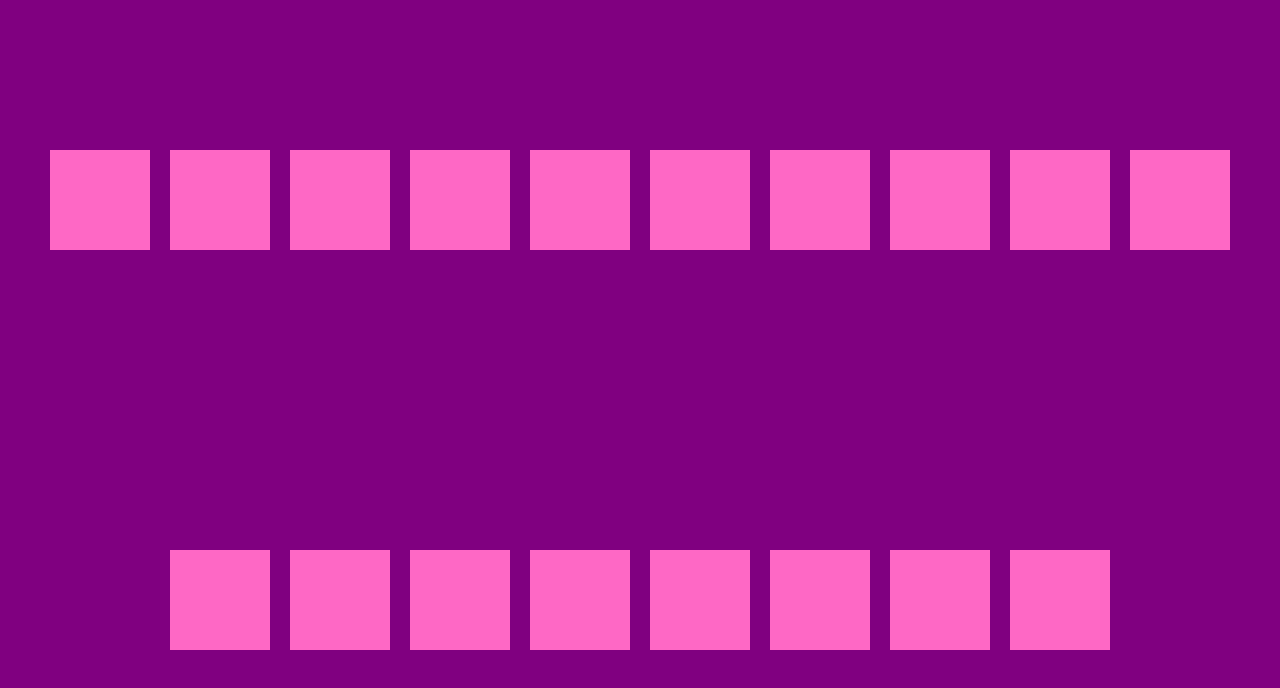
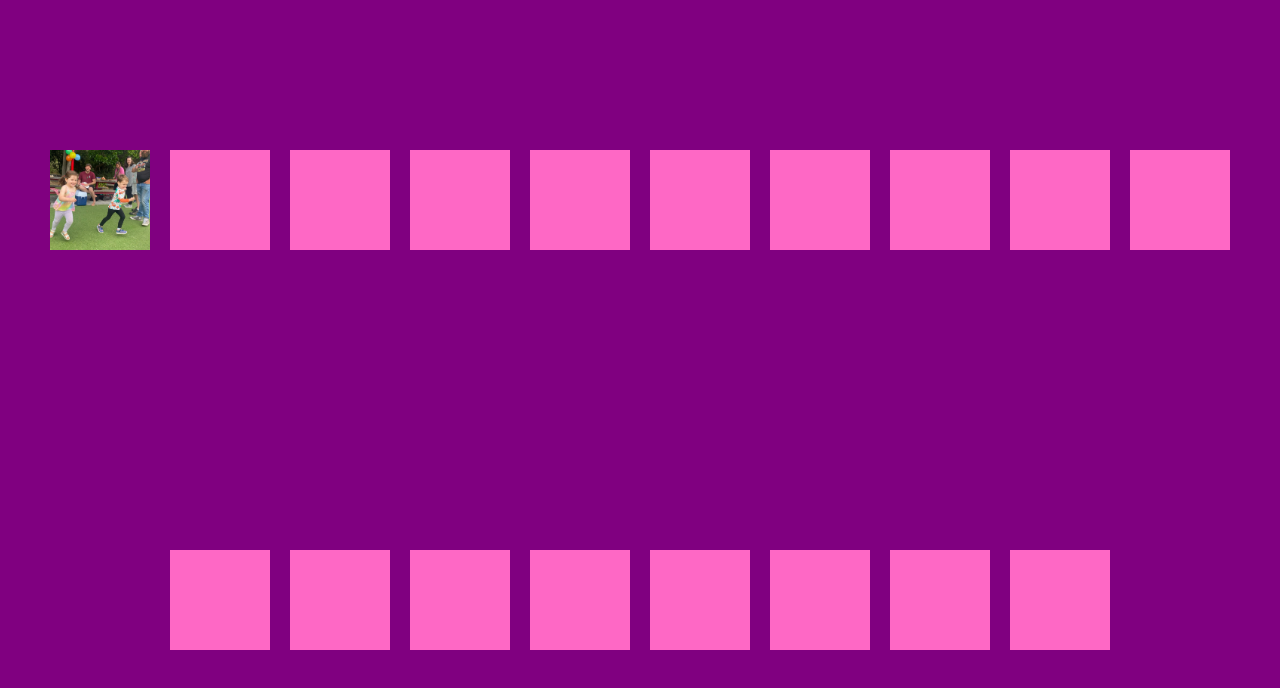
Before and after one commit to andrew-molten/memory, a plain HTML site: page index.html in a window 1280 px wide. Drawn offline with Linux system fonts and the light colour scheme.

Commit message:
can centre image in tiel horizontally

```diff
--- a/main.css
+++ b/main.css
@@ -14,11 +14,22 @@ body {
   width: 100vw;
 }
 
+img {
+  /* width: 100%; */
+  height: 100%;
+  object-fit: cover;
+  margin: auto;
+  margin-left: 50%;
+  margin-top: 50%;
+  transform: translate(-50%, -50%);
+}
+
 .tile {
   background-color: rgb(254, 104, 197);
   height: 100px;
   width: 100px;
   margin: 10px;
+  overflow: hidden;
 }
 
 .container {
--- a/main.js
+++ b/main.js
@@ -30,14 +30,14 @@ const images = [
 ]
 
 const tilesDOM = document.getElementsByClassName('tile')
-let playingTiles = []
+let playingImages = []
+let tileNum = 18
 
 function giveIDsToDom() {
   for (let i = 0; i < tilesDOM.length; i++) {
     tilesDOM[i].id = i
   }
 }
-giveIDsToDom()
 
 // choose tiles *2
 function chooseImages(imageSet, tileNum) {
@@ -51,15 +51,22 @@ function chooseImage(imageSet, imageNum) {
   const index = getRandomInt(0, imageNum)
   const image = imageSet[index]
   // check image isn't doubled
-  if (!playingTiles.includes(image)) {
-    playingTiles.push(image)
+  if (!playingImages.includes(image)) {
+    playingImages.push(image)
     return image
   } else return chooseImage(imageSet, imageNum)
 }
 
-chooseImages(images, 18)
+function assignTiles(tileNum) {
+  for (const image of playingImages) {
+    const markup = createTileMarkup(image.location)
+    tilesDOM[0].innerHTML = markup
+  }
+}
 
-function assignTiles() {}
+function createTileMarkup(image) {
+  return `<img src="${image}" class="hidden" />`
+}
 
 function getRandomInt(min, max) {
   const minCeiled = Math.ceil(min)
@@ -67,6 +74,12 @@ function getRandomInt(min, max) {
   return Math.floor(Math.random() * (maxFloored - minCeiled + 1) + minCeiled) // max & min inclusive
 }
 
+function init() {
+  giveIDsToDom()
+  chooseImages(images, tileNum)
+  assignTiles(tileNum)
+}
+init()
 // assign tiles to random positions on the screen
 
 // check for a match & remove tile/ do a celebration
```
